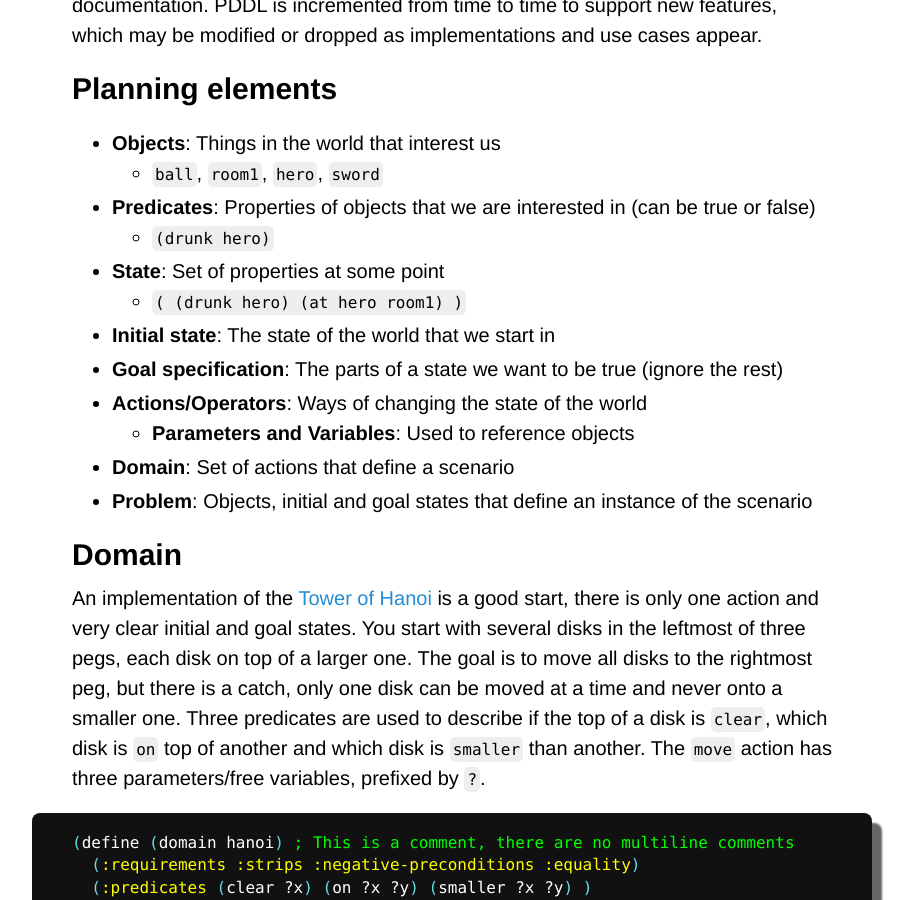
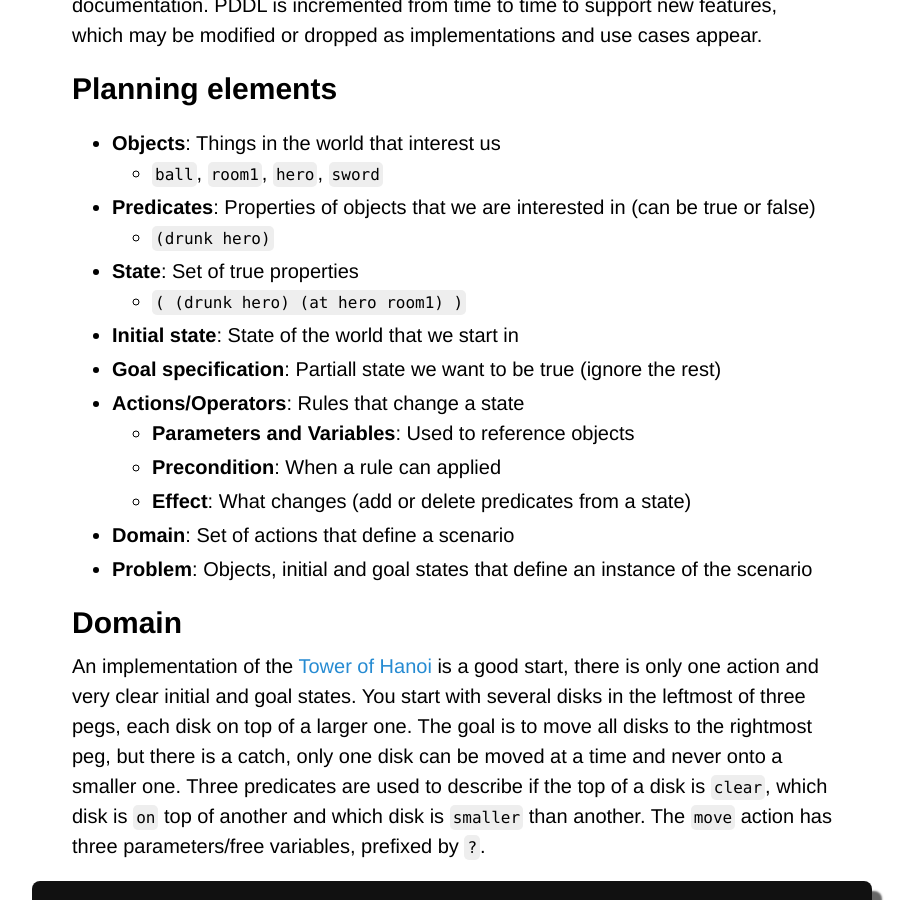
Before and after one commit to Maumagnaguagno/maumagnaguagno.github.io, a Jekyll site: the page built from pddl.md, in a window 1280 px wide and 900 px high, scrolled down 540 px. Shown: the whole window, without its empty margins (188-1102 px from the left). Built offline with Jekyll 4.4.1, drawn with Linux system fonts in a browser that asks for light colours; our own code applies the rules of GitHub Pages for plain Markdown files.

Commit message:
Improve PDDL Planning elements section

```diff
--- a/pddl.md
+++ b/pddl.md
@@ -21,12 +21,14 @@ PDDL is incremented from time to time to support new features, which may be modi
   - ``ball``, ``room1``, ``hero``, ``sword``
 - **Predicates**: Properties of objects that we are interested in (can be true or false)
   - ``(drunk hero)``
-- **State**: Set of properties at some point
+- **State**: Set of true properties
   - ``( (drunk hero) (at hero room1) )``
-- **Initial state**: The state of the world that we start in
-- **Goal specification**: The parts of a state we want to be true (ignore the rest)
-- **Actions/Operators**: Ways of changing the state of the world
+- **Initial state**: State of the world that we start in
+- **Goal specification**: Partiall state we want to be true (ignore the rest)
+- **Actions/Operators**: Rules that change a state
   - **Parameters and Variables**: Used to reference objects
+  - **Precondition**: When a rule can applied
+  - **Effect**: What changes (add or delete predicates from a state)
 - **Domain**: Set of actions that define a scenario
 - **Problem**: Objects, initial and goal states that define an instance of the scenario
 
```
